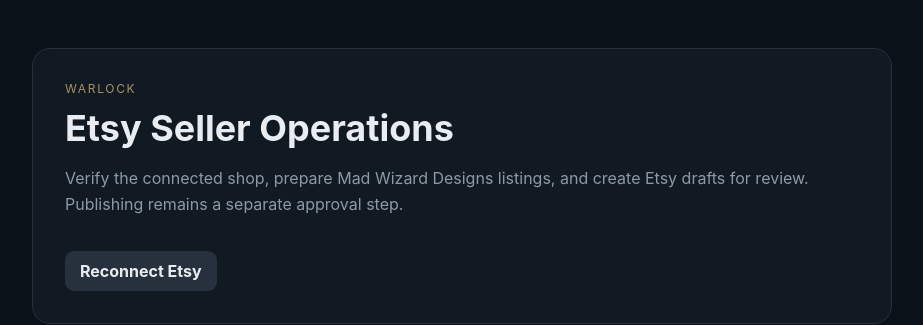
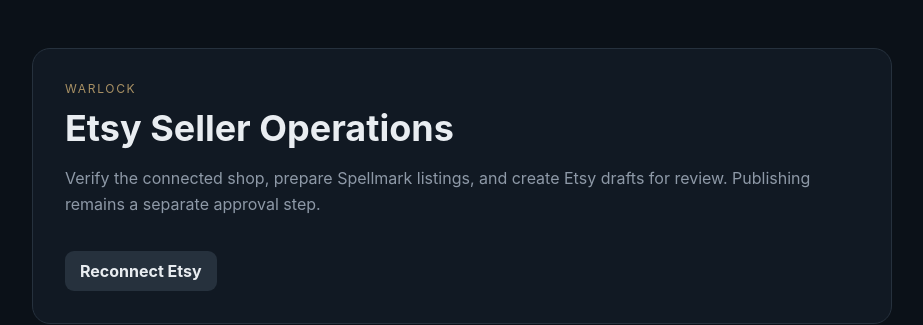
Before and after one commit to MadWizardArt/wizard-os, a Next.js app: page /etsy in a window 1280 px wide. Shown: the top 325 px of the page, without its empty margins (178-1101 px from the left). Built offline with nearby package versions, Linux system fonts and the light colour scheme; no server answers.

Commit message:
Update Warlock copy for Spellmark

```diff
--- a/app/etsy/page.tsx
+++ b/app/etsy/page.tsx
@@ -16,7 +16,7 @@ export default async function EtsyPage({ searchParams }: EtsyPageProps) {
           <p style={{ margin: 0, color: "#a99164", letterSpacing: ".14em", textTransform: "uppercase", fontSize: 12 }}>Warlock</p>
           <h1 style={{ marginTop: 10, marginBottom: 12, fontSize: 36 }}>Etsy Seller Operations</h1>
           <p style={{ color: "#8e99a7", lineHeight: 1.6 }}>
-            Verify the connected shop, prepare Mad Wizard Designs listings, and create Etsy drafts for review. Publishing remains a separate approval step.
+            Verify the connected shop, prepare Spellmark listings, and create Etsy drafts for review. Publishing remains a separate approval step.
           </p>
 
           {status === "connected" && (
```
